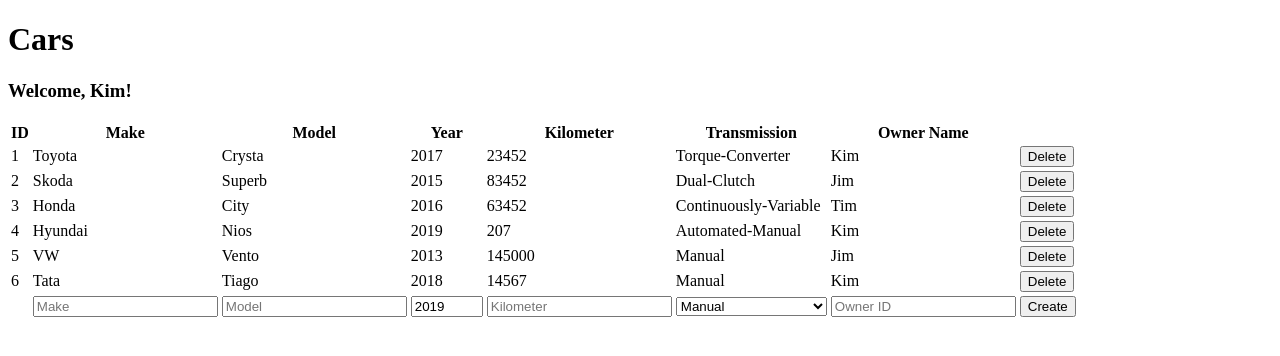
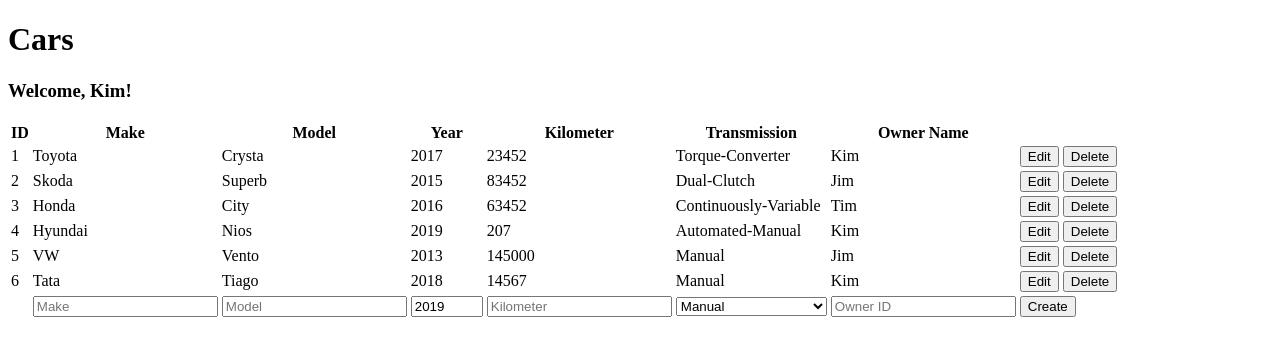
Before and after one commit to arjkb/cars-crud-php, a PHP site: page /index.php in a window 1280 px wide. Shown: the part 70-426 px from the top of the page. Run offline with PHP 8.4, Linux system fonts and the light colour scheme; a user stored in the database is signed in; data comes from the database, SQL or seed files in the repository.

Commit message:
show an inline edit button

```diff
--- a/index.php
+++ b/index.php
@@ -47,7 +47,12 @@ cars.owner_id = users.id');
                     $delete_confirmation_msg = "Are you sure you wish to delete #".
                     $row['id'].' '.$row['year'].' '.$row['make'].' '.$row['model']."?";
                  ?>
-                    <form action="delete.php" method="post">
+                     <form action="edit.php" method="post" style="display: inline">
+                         <input type="hidden" name="carid" value="<?= $row['id'] ?>">
+                         <button name='cardeditbutton'>Edit</button>
+                     </form>
+
+                    <form action="delete.php" method="post" style="display: inline">
                         <input type="hidden" name="carid" value="<?= $row['id'] ?>">
                         <button name='cardeletebutton' onclick="return confirm(' <?= $delete_confirmation_msg ?>')">
                             Delete
```
